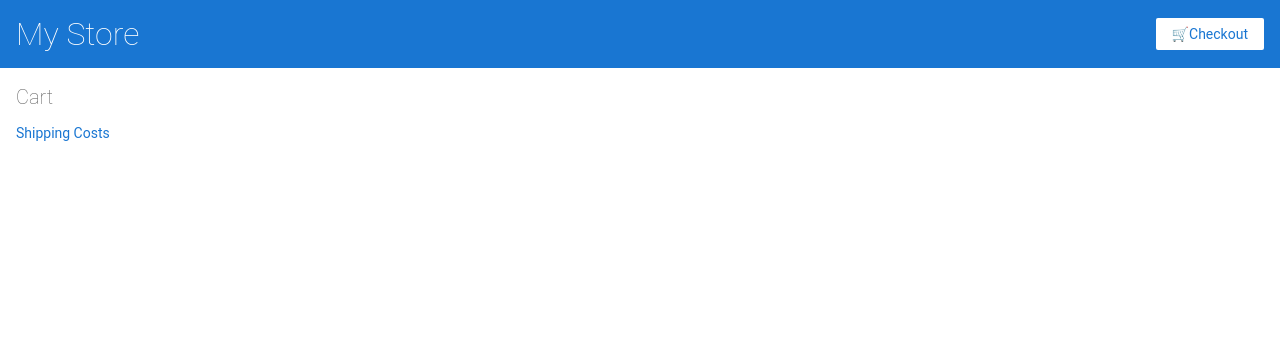
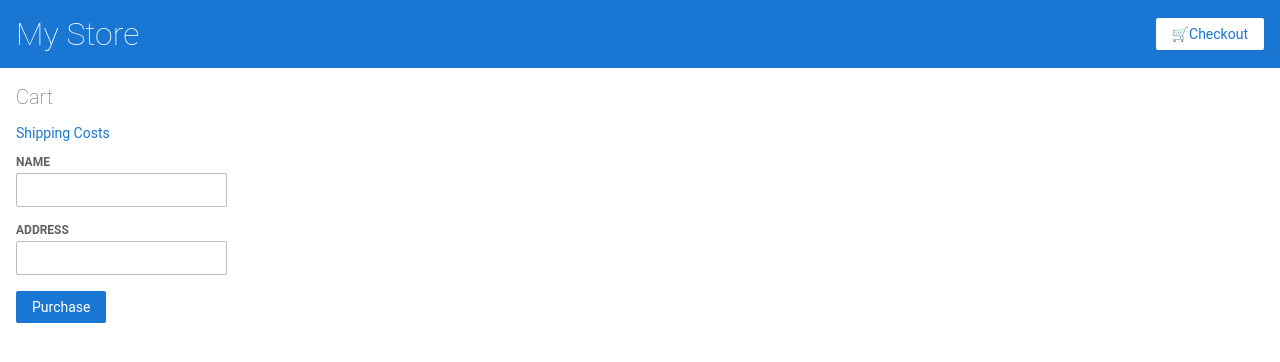
Before and after one commit to iusting20/angular-official-tutorial, an Angular app: page /cart in a window 1280 px wide. Shown: the top 362 px of the page. Built offline with nearby package versions, Linux system fonts and the light colour scheme.

Commit message:
implemented a form on checkout page

```diff
--- a/src/app/cart/cart.component.html
+++ b/src/app/cart/cart.component.html
@@ -6,3 +6,16 @@
   <span>{{ item.name }}</span>
   <span>{{ item.price | currency }}</span>
 </div>
+
+<form [formGroup]="checkoutForm" (ngSubmit)="onSubmit()">
+  <div>
+    <label for="name"> Name </label>
+    <input id="name" type="text" formControlName="name" />
+  </div>
+
+  <div>
+    <label for="address"> Address </label>
+    <input id="address" type="text" formControlName="address" />
+  </div>
+  <button class="button" type="submit">Purchase</button>
+</form>
--- a/src/app/cart/cart.component.ts
+++ b/src/app/cart/cart.component.ts
@@ -1,4 +1,6 @@
 import { Component, OnInit } from '@angular/core';
+import { FormBuilder } from '@angular/forms';
+
 import { CartService } from '../cart.service';
 
 @Component({
@@ -7,9 +9,20 @@
   styleUrls: ['./cart.component.css'],
 })
 export class CartComponent implements OnInit {
-  constructor(private cart: CartService) {}
+  constructor(private cart: CartService, private formBuilder: FormBuilder) {}
 
   items = this.cart.getItems();
 
+  checkoutForm = this.formBuilder.group({
+    name: '',
+    address: '',
+  });
+
+  onSubmit(): void {
+    this.items = this.cart.clearCart();
+    console.info('Your order has been submitted', this.checkoutForm.value);
+    this.checkoutForm.reset();
+  }
+
   ngOnInit(): void {}
 }
```
